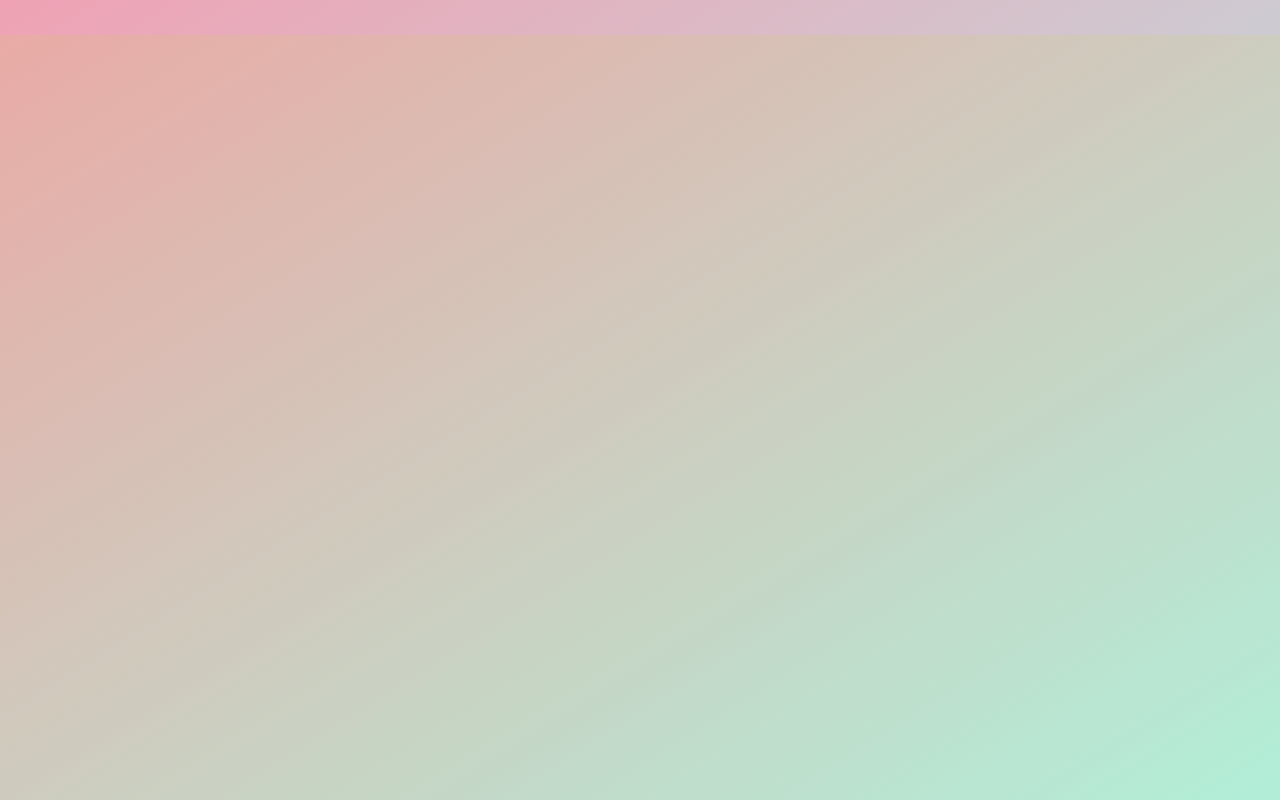
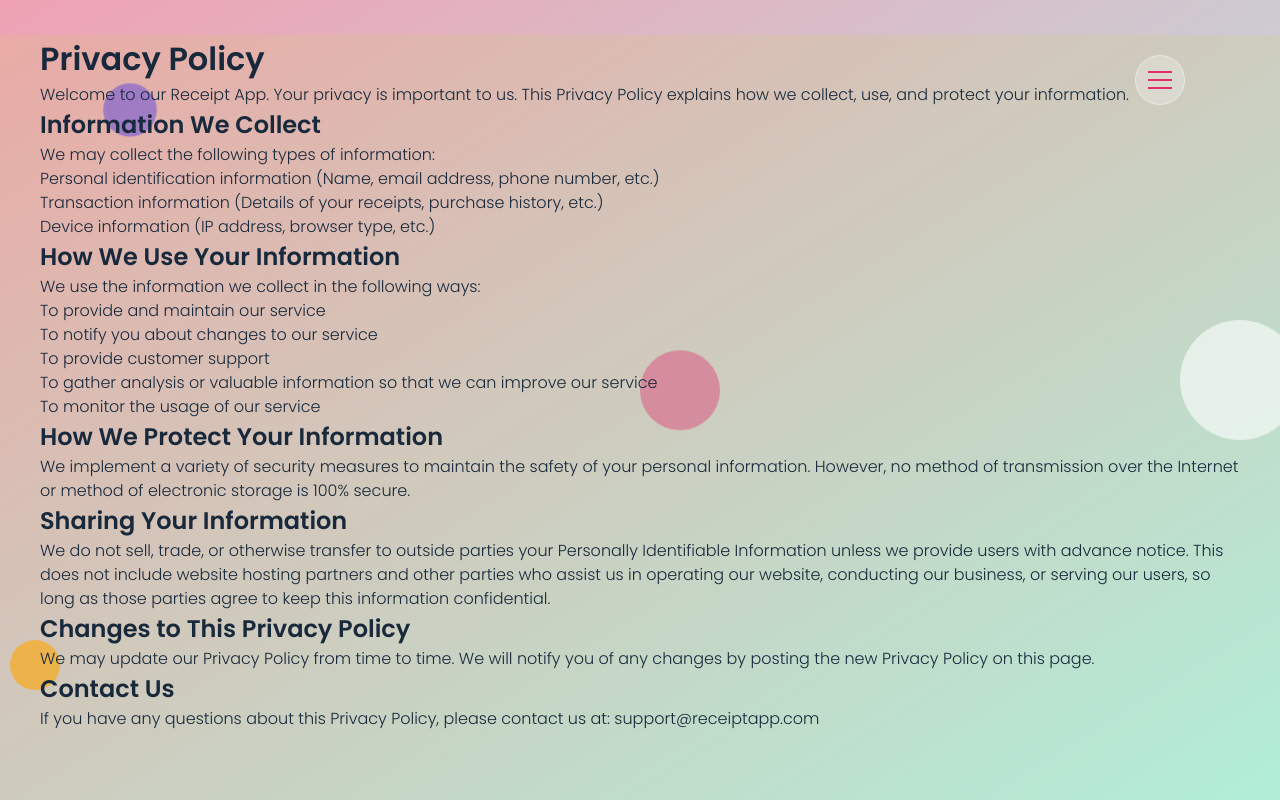
Before and after one commit to Rakesh-Choudhary175/portfolio, a React (Vite) app: page /ReceipAppPrivacyPolicy in a window 1280 px wide. Before the commit this address had no page. Built offline with nearby package versions, Linux system fonts and the light colour scheme.

Commit message:
pivacy policy added

```diff
--- a/src/App.jsx
+++ b/src/App.jsx
@@ -7,6 +7,7 @@ import PortfolioPage from "./Component/Pages/PortfolioPage";
 import ContactPage from "./Component/Pages/ContactPage";
 import AppLayout from "./Component/UI/AppLayout";
 import ProjectDetails from "./Component/UI/ProjectDetails";
+import ReceipPrivacyPolicy from "./Component/Pages/ReceipPrivacyPolicy";
 
 function App() {
   const [hide, setHide] = useState(false);
@@ -29,6 +30,10 @@ function App() {
               <Route path="about" element={<AboutPage />} />
               <Route path="protfolio" element={<PortfolioPage />} />
               <Route path="contact" element={<ContactPage />} />
+              <Route
+                path="ReceipAppPrivacyPolicy"
+                element={<ReceipPrivacyPolicy />}
+              />
             </Route>
             <Route path="protfolio/:id" element={<ProjectDetails />} />
           </Routes>
--- /dev/null
+++ b/src/Component/Pages/ReceipPrivacyPolicy.jsx
@@ -0,0 +1,70 @@
+function ReceipPrivacyPolicy() {
+  return (
+    <div>
+      <h1>Privacy Policy</h1>
+      <p>
+        Welcome to our Receipt App. Your privacy is important to us. This
+        Privacy Policy explains how we collect, use, and protect your
+        information.
+      </p>
+
+      <h2>Information We Collect</h2>
+      <p>We may collect the following types of information:</p>
+      <ul>
+        <li>
+          Personal identification information (Name, email address, phone
+          number, etc.)
+        </li>
+        <li>
+          Transaction information (Details of your receipts, purchase history,
+          etc.)
+        </li>
+        <li>Device information (IP address, browser type, etc.)</li>
+      </ul>
+
+      <h2>How We Use Your Information</h2>
+      <p>We use the information we collect in the following ways:</p>
+      <ul>
+        <li>To provide and maintain our service</li>
+        <li>To notify you about changes to our service</li>
+        <li>To provide customer support</li>
+        <li>
+          To gather analysis or valuable information so that we can improve our
+          service
+        </li>
+        <li>To monitor the usage of our service</li>
+      </ul>
+
+      <h2>How We Protect Your Information</h2>
+      <p>
+        We implement a variety of security measures to maintain the safety of
+        your personal information. However, no method of transmission over the
+        Internet or method of electronic storage is 100% secure.
+      </p>
+
+      <h2>Sharing Your Information</h2>
+      <p>
+        We do not sell, trade, or otherwise transfer to outside parties your
+        Personally Identifiable Information unless we provide users with advance
+        notice. This does not include website hosting partners and other parties
+        who assist us in operating our website, conducting our business, or
+        serving our users, so long as those parties agree to keep this
+        information confidential.
+      </p>
+
+      <h2>Changes to This Privacy Policy</h2>
+      <p>
+        We may update our Privacy Policy from time to time. We will notify you
+        of any changes by posting the new Privacy Policy on this page.
+      </p>
+
+      <h2>Contact Us</h2>
+      <p>
+        If you have any questions about this Privacy Policy, please contact us
+        at: support@receiptapp.com
+      </p>
+    </div>
+  );
+}
+
+export default ReceipPrivacyPolicy;
```
